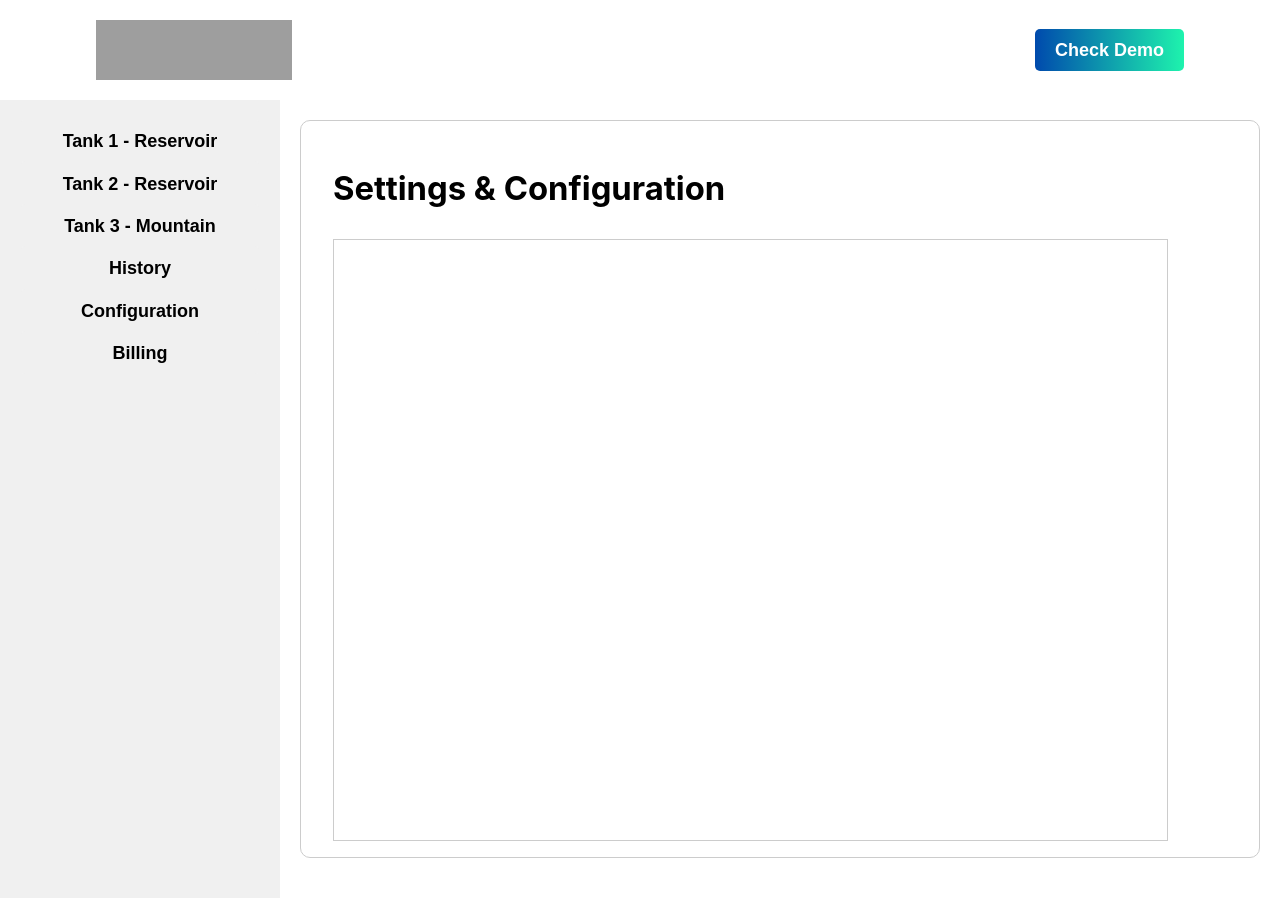
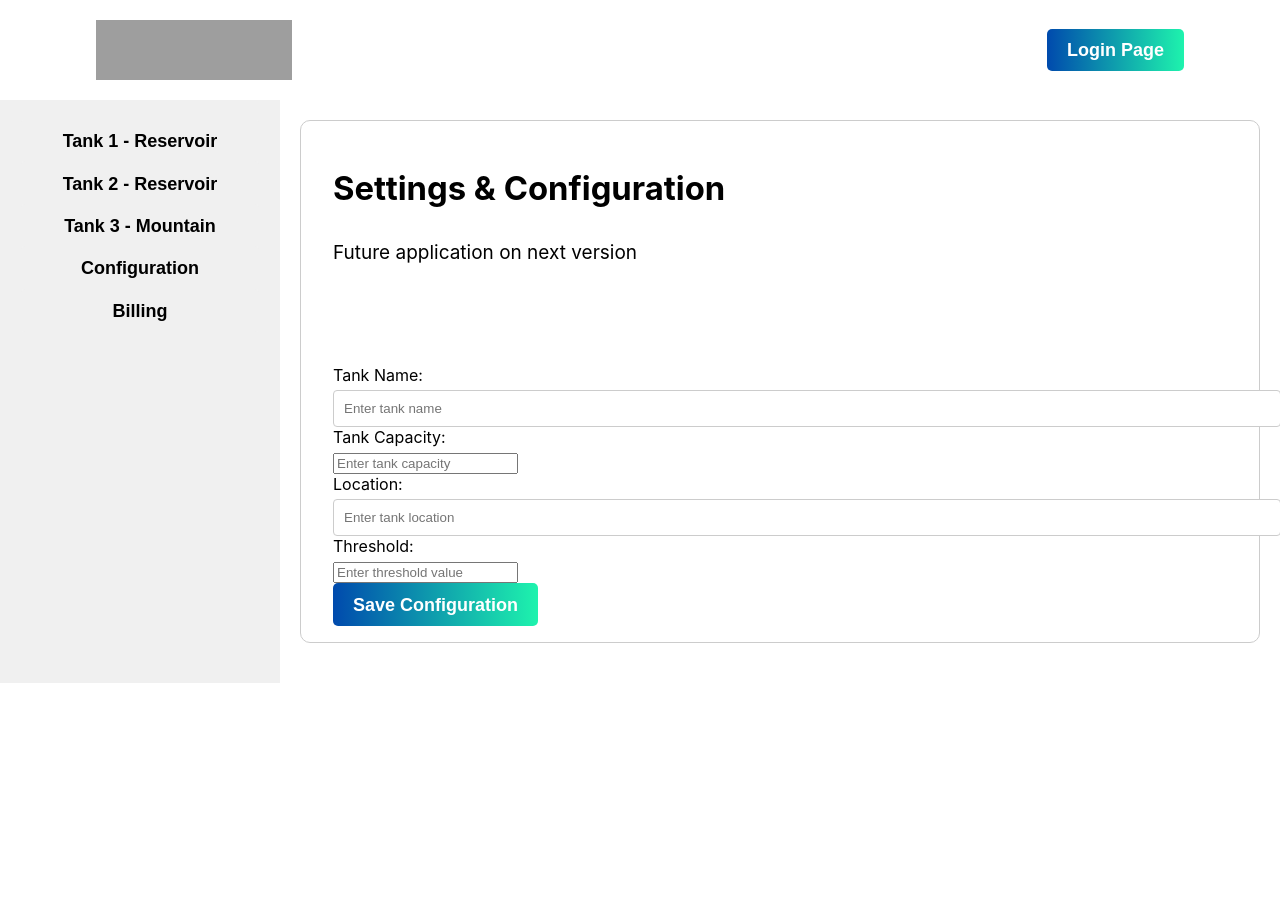
Before and after one commit to jatin78380/WaterManagement, a React (Vite) app in the folder water-level-client/: page /dashboard in a window 1280 px wide. Both pictures are taken after a click on the button "Configuration". After the commit the page ends 800 px from the top, so only its background shows below. Built offline with nearby package versions, Linux system fonts and the light colour scheme; no server answers; grey boxes are pictures that could not be loaded.

Commit message:
Update DashboardPage.jsx
Organizing and Formatting

```diff
--- a/water-level-client/src/DashboardPage.jsx
+++ b/water-level-client/src/DashboardPage.jsx
@@ -1,21 +1,21 @@
 import React, { useState } from 'react';
+import { useNavigate } from 'react-router-dom';
 import WaterLevelChart from './WaterLevelChart';
-import { useNavigate } from 'react-router-dom';
 import WaterLevelChartt from './WaterLevelChart2';
 import WaterLevelChart3 from './WaterLevelChart3';
-import Chart from 'chart.js/auto';
 
 const DashboardPage = () => {
     // State to keep track of which page is currently active
     const [activePage, setActivePage] = useState('Dashboard');
+    const [selectedTankId, setSelectedTankId] = useState(1);
+
+    // Using React Router's useNavigate hook to handle navigation
+    const navigate = useNavigate();
 
     // Function to handle button clicks and change the active page
-  const [selectedTankId, setSelectedTankId] = useState(1);
-
-  const navigate = useNavigate();
     const handleButtonClick = (page) => {
         if (page === 'Dashboard') {
-      // Navigate to the admin page instead of updating activePage
+            // Navigate to the admin page
             navigate('/admin');
         } else {
             setActivePage(page);
@@ -23,16 +23,16 @@ const DashboardPage = () => {
         }
     };
 
+    // Function to handle navigation to the admin page
     const handleNavigateToAdmin = () => {
-      navigate('/admin'); // Replace with your actual admin route path
+        navigate('/admin');
     };
-
 
     return (
         <div className="dashboard-page">
             <div className="nav">
                 <img src="./images/VATank-Logo.jpg" alt="logo" className="logo" />
-        <button onClick={ handleNavigateToAdmin }>Check Demo</button>
+                <button onClick={handleNavigateToAdmin}>Login Page</button>
             </div>
             {/* Left column navigation menu */}
             <div className='wrapper'>
@@ -40,15 +40,13 @@ const DashboardPage = () => {
                     <button className="left-column-button" onClick={() => handleButtonClick('Tank 1 - Reservoir')}>Tank 1 - Reservoir</button>
                     <button className="left-column-button" onClick={() => handleButtonClick('Tank 2 - Reservoir')}>Tank 2 - Reservoir</button>
                     <button className="left-column-button" onClick={() => handleButtonClick('Tank 3 - Mountain')}>Tank 3 - Mountain</button>
-        <button className="left-column-button" onClick={() => handleButtonClick('Tank 3 - Mountain')}>History</button>
                     <button className="left-column-button" onClick={() => handleButtonClick('Configuration')}>Configuration</button>
                     <button className="left-column-button" onClick={() => handleButtonClick('Billing')}>Billing</button>
                 </div>
 
                 {/* Dashboard */}
                 <div className="rightdashboard-column">
-
-
+                  {/* TANK RESERVOIR 1 */}
                     {activePage === 'Tank 1 - Reservoir' && (
                         <div className="tank-container">
                             <h3>Tank 1 - Reservoir</h3>
@@ -65,7 +63,7 @@ const DashboardPage = () => {
                             </div>
                         </div>
                     )}
-
+                  {/* TANK RESERVOIR 2 */}
                     {activePage === 'Tank 2 - Reservoir' && (
                         <div className="tank-container">
                             <h3>Tank 2 - Reservoir</h3>
@@ -82,7 +80,7 @@ const DashboardPage = () => {
                             </div>
                         </div>
                     )}
-
+                  {/* TANK MOUNTAIN 3 */}
                     {activePage === 'Tank 3 - Mountain' && (
                         <div className="tank-container">
                             <h3>Tank 3 - Mountain</h3>
@@ -104,7 +102,26 @@ const DashboardPage = () => {
                         <div className="tank-container">
                             <h3>Settings & Configuration</h3>
                             <div className="row">
-              <div className="big-white-square"></div>
+                                <div className="big-white-square2">
+                                    <p>Future application on next version</p>
+                                    <div className="tank-configuration">
+                                      <h2>Tank Configuration</h2>
+                                      <div className="configuration-options">
+                                          <label htmlFor="tankName">Tank Name:</label>
+                                          <input type="text" id="tankName" name="tankName" placeholder="Enter tank name" />
+
+                                          <label htmlFor="tankCapacity">Tank Capacity:</label>
+                                          <input type="number" id="tankCapacity" name="tankCapacity" placeholder="Enter tank capacity" />
+
+                                          <label htmlFor="location">Location:</label>
+                                          <input type="text" id="location" name="location" placeholder="Enter tank location" />
+
+                                          <label htmlFor="threshold">Threshold:</label>
+                                          <input type="number" id="threshold" name="threshold" placeholder="Enter threshold value" />
+                                      </div>
+                                      <button className="save-btn">Save Configuration</button>
+                                  </div>
+                                </div>
                             </div>
                         </div>
                     )}
@@ -112,19 +129,15 @@ const DashboardPage = () => {
                     {activePage === 'Billing' && (
                         <div className="tank-container">
                             <h3>Billing</h3>
+                            <div className="row">
+                                <div className="big-white-square2">
                                     <p>Future application on next version</p>
-            <div className="row">
-              <div className="big-white-square"></div>
+                                </div>
                             </div>
                         </div>
                     )}
-
-        {/* Add similar conditional rendering for other pages */}
                 </div>
-
             </div>
-
-
         </div>
     );
 };
```
Lines whose indentation alone changed are shown as unchanged.
